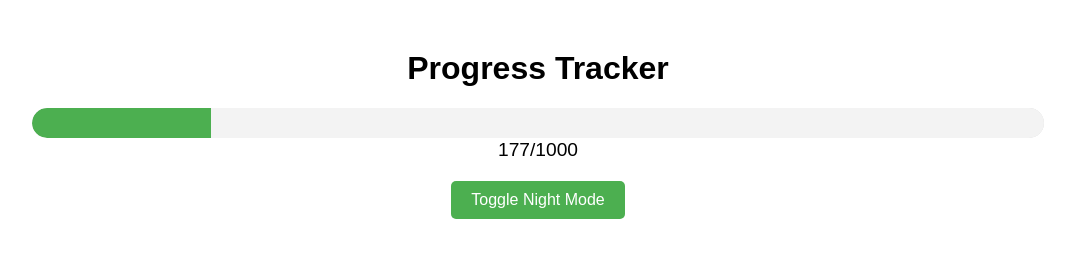
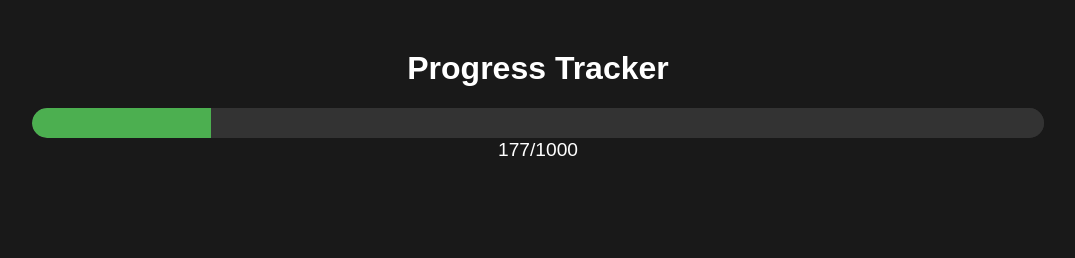
Before and after one commit to starfox1230/RadPrimer-Progress-Bar, a plain HTML site: page index.html in a window 1280 px wide. Shown: the whole page, without its empty margins (102-1177 px from the left). Drawn offline with Linux system fonts and the light colour scheme.

Commit message:
Update index.html

```diff
--- a/index.html
+++ b/index.html
@@ -7,13 +7,9 @@
     <style>
         body {
             font-family: Arial, sans-serif;
-            background-color: #fff;
-            color: #000;
+            background-color: #191919;
+            color: #fff;
             transition: background-color 0.3s, color 0.3s;
-        }
-        .night-mode {
-            background-color: rgb(37, 150, 190);
-            color: #fff;
         }
         .container {
             width: 80%;
@@ -25,11 +21,11 @@
             height: 30px;
             border-radius: 15px;
             overflow: hidden;
-            background-color: #f3f3f3;
+            background-color: #333;
             box-shadow: inset 0 0 5px rgba(0, 0, 0, 0.2);
         }
         #progress-bar::-webkit-progress-bar {
-            background-color: #f3f3f3;
+            background-color: #333;
         }
         #progress-bar::-webkit-progress-value {
             background-color: #4caf50;
@@ -43,20 +39,6 @@
             margin-top: 10px;
             font-size: 1.2em;
         }
-        .toggle-button {
-            margin-top: 20px;
-            padding: 10px 20px;
-            font-size: 1em;
-            cursor: pointer;
-            background-color: #4caf50;
-            color: #fff;
-            border: none;
-            border-radius: 5px;
-            transition: background-color 0.3s;
-        }
-        .toggle-button:hover {
-            background-color: #45a049;
-        }
     </style>
 </head>
 <body>
@@ -66,13 +48,8 @@
             <progress id="progress-bar" value="0" max="1000"></progress>
             <span id="progress-text">0/1000</span>
         </div>
-        <button class="toggle-button" onclick="toggleNightMode()">Toggle Night Mode</button>
     </div>
     <script>
-        function toggleNightMode() {
-            document.body.classList.toggle('night-mode');
-        }
-
         fetch('progress.json?v=' + new Date().getTime())
             .then(response => response.json())
             .then(data => {
```
